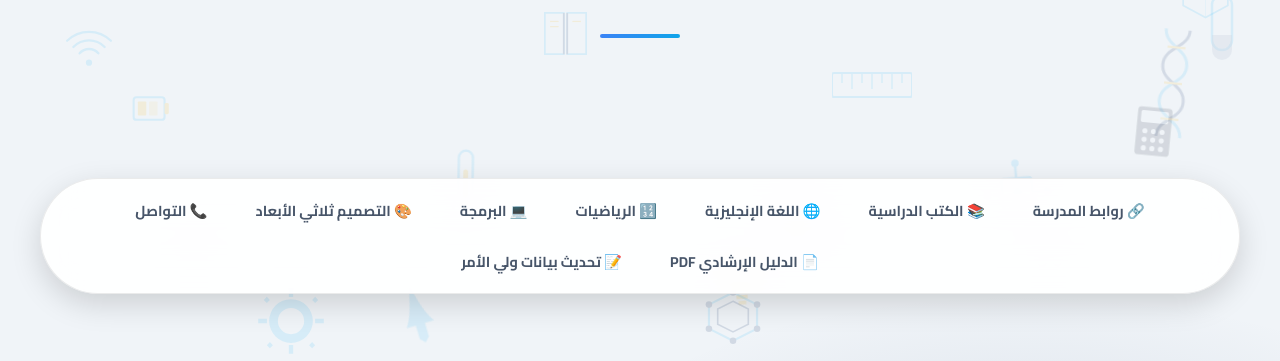
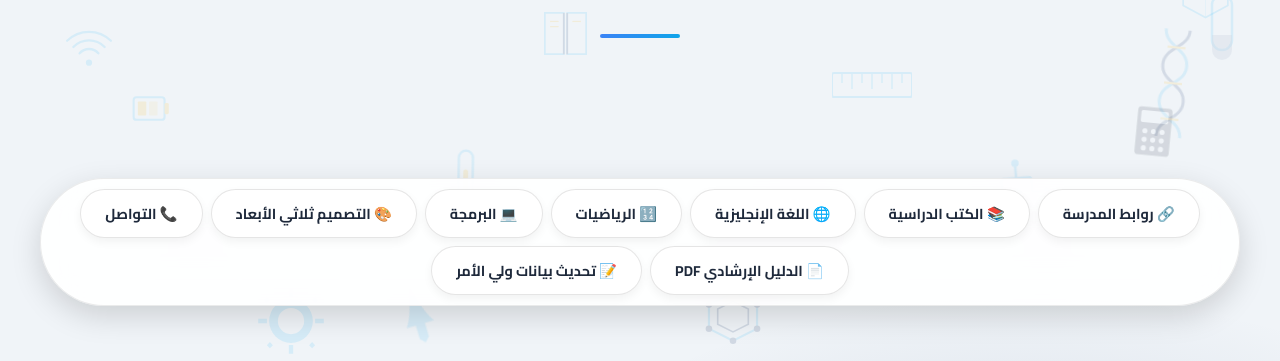
Before and after one commit to Qatar-Science-and-Technology-School/QSTSSDigitalGuide, a plain HTML site: page index.html in a window 1280 px wide. Shown: the part 394-755 px from the top of the page. Drawn offline with Linux system fonts and the light colour scheme.

Commit message:
Update main nav tabs with default backgrounds and gradient hover effects

```diff
--- a/index.html
+++ b/index.html
@@ -198,18 +198,22 @@
     box-shadow: 0 10px 30px rgba(0,0,0,0.15);
   }
   nav a {
-    color: var(--muted);
+    color: var(--text);
     text-decoration: none;
     font-size: 0.9rem;
-    padding: 8px 20px;
+    padding: 10px 24px;
     border-radius: 50px;
-    background: transparent;
+    background: var(--card-bg);
+    border: 1px solid var(--card-border);
+    box-shadow: 0 4px 10px rgba(0,0,0,0.05);
     transition: all 0.3s cubic-bezier(0.175, 0.885, 0.32, 1.275);
   }
   nav a:hover {
-    color: var(--text);
-    background: rgba(56, 189, 248, 0.15);
-    transform: translateY(-2px);
+    background: var(--gradient);
+    color: #fff !important;
+    border-color: transparent;
+    transform: translateY(-3px);
+    box-shadow: 0 8px 20px rgba(56, 189, 248, 0.3);
   }
 
   /* ── Theme Toggle ── */
```
Also changed, not shown: 1 other file.
